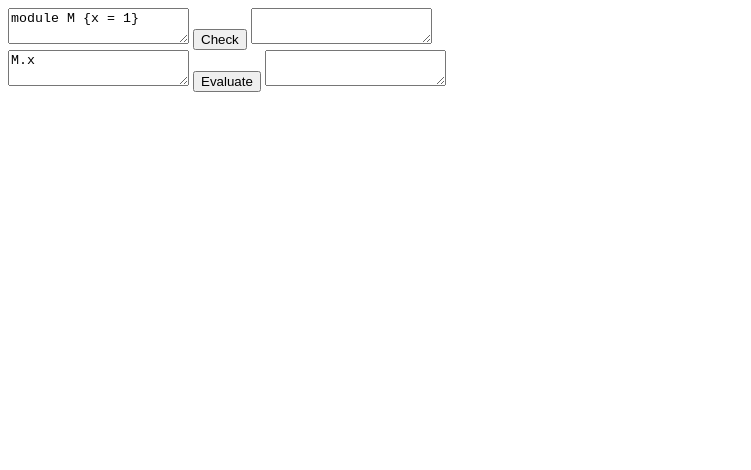
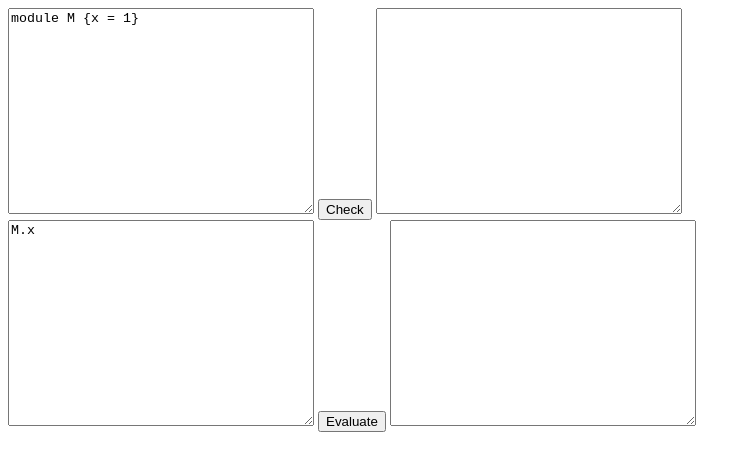
Before and after one commit to UniFormal/UPL, a plain HTML site: page test.html in a window 1280 px wide. Shown: the whole page, without its empty margins (0-751 px from the left). Drawn offline with Linux system fonts and the light colour scheme.

Commit message:
minor typos/formatting/...

```diff
--- a/test.html
+++ b/test.html
@@ -3,6 +3,9 @@
   <head>
     <meta charset="UTF-8">
     <title>UPL JS Test</title>
+    <style>
+      textarea {width: 300px; height: 200px;}
+    </style>
   </head>
   <body>
     <script type="text/javascript" src="./target/scala-2.13/upl-fastopt/main.js"></script>
```
Also changed, not shown: 4 other files.
